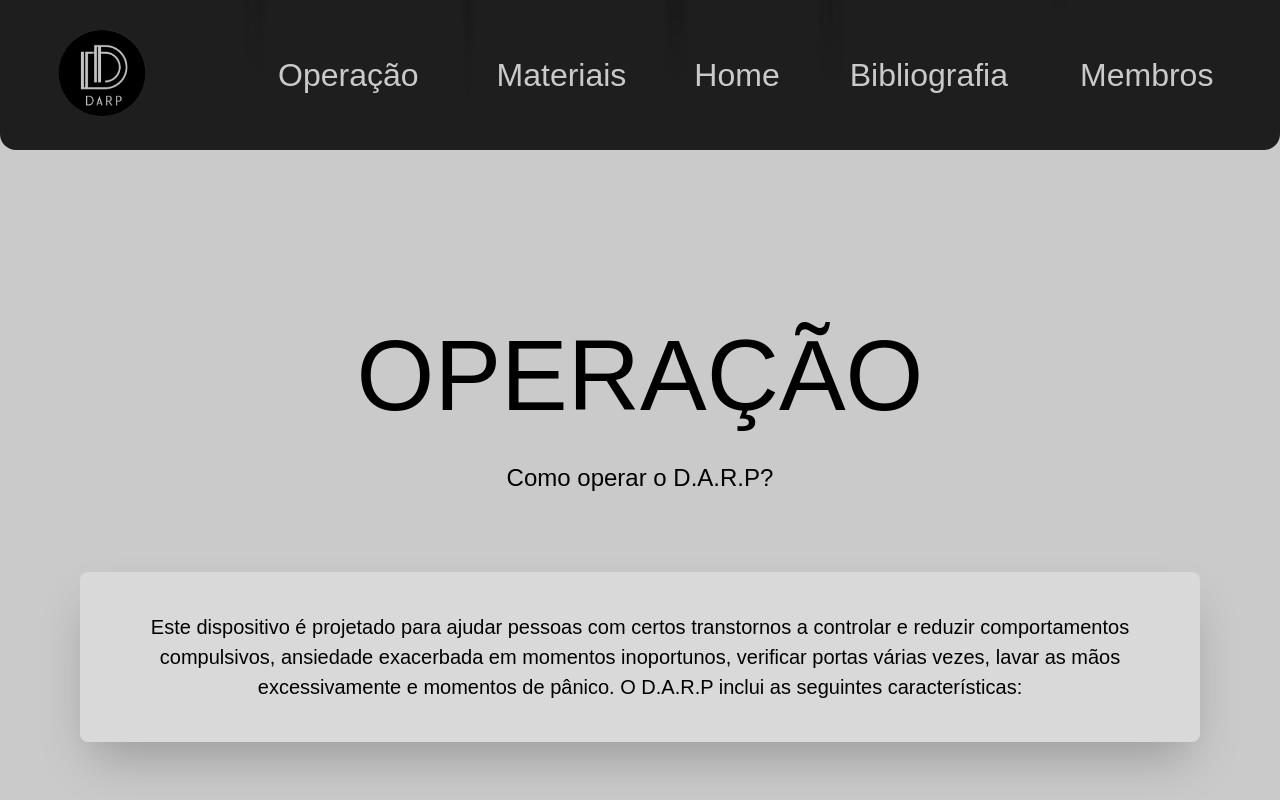
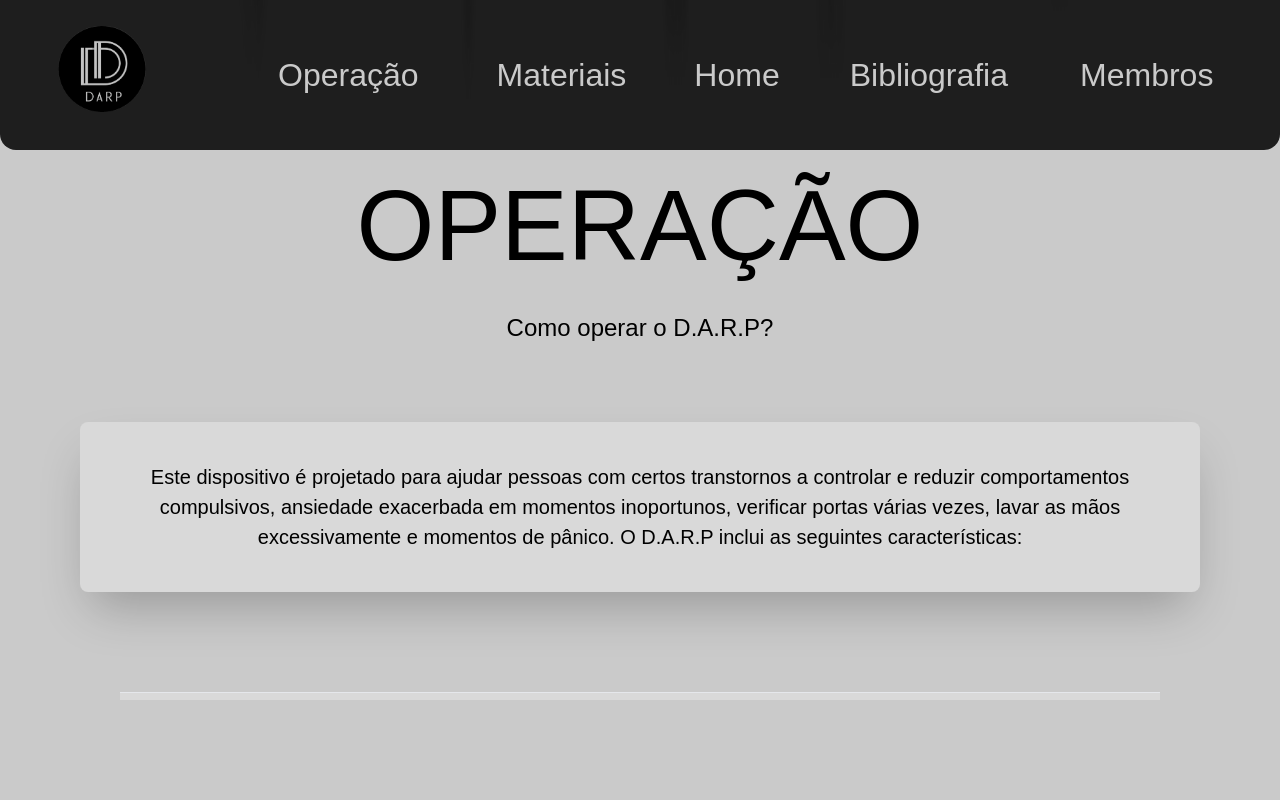
Before and after one commit to rafa-gomes-2007/Site_TCC, a React (Vite) app: page /Operacao in a window 1280 px wide. Shown: the top 800 px of the page. Built offline with nearby package versions, Linux system fonts and the light colour scheme.

Commit message:
Update Header.jsx

```diff
--- a/src/components/Header.jsx
+++ b/src/components/Header.jsx
@@ -1,6 +1,6 @@
+import React, { useState, useEffect } from 'react';
 import { Link } from "react-router-dom";
 import { List, X } from "@phosphor-icons/react";
-import { useState } from "react";
 import BotHome from "../assets/BotHome.png";
 import Membros from "../assets/Membros.png"
 import Book from "../assets/E-book.png";
@@ -9,6 +9,7 @@ import Mate from "../assets/Mate.png";
 import Logo from "../assets/Logo.png";
 
 export default function Header() {
+
 
   const [abrirMenu, setAbrirMenu] = useState(false)
 
@@ -24,17 +25,17 @@ export default function Header() {
   }
 
   return (
-    <header className="bg-fundo_nav w-full font-Questrial flex items-center h-[150px] text-cinza_fonte rounded-b-2xl max-lg:h-auto max-lg:bg-cinza-back max-lg:justify-between">
-      <div className={`flex max-lg:bg-${abrirMenu ? "[##000000]" : "[#90969C] transition-all"} max-lg:w-full pb-[2px]`} >
+    <header className="bg-fundo_nav w-full font-Questrial flex items-center h-[150px] text-cinza_fonte rounded-b-2xl max-lg:h-auto max-lg:bg-cinza-back max-lg:justify-between fixed">
+      <div className={`flex max-lg:bg-[#90969C] max-lg:w-full pb-[10px]`} >
         <button className="mt-[-100%] max-lg:mt-3 max-lg:ml-2 bg-fundo_nav px-[10px] py-[10px] rounded-2xl max-lg:mr-2 h-[50px]" onClick={handleAbrir}>
-          {abrirMenu ? <List size={32} weight="bold"/> : <X size={32} weight="bold"/>}
+          {abrirMenu ? <X size={32} weight="bold"/> : <List size={32} weight="bold"/>}
         </button>
         <img className="justify-end mb-[2px] w-[100px] mr-0 max-lg:w-[55px] max-lg:h-[50px] max-lg:mt-3 ml-auto max-lg:mr-3" src={Logo} alt="" />
 
 
       </div>
 
-      <nav className={`flex items-center justify-center space-x-10 max-lg:flex-col max-lg:bg-[#90969C] transition-all max-lg:w-full max-lg:h-auto max-lg:fixed max-lg:space-x-0 max-lg:mt-[381px] max-lg:py-5 max-lg:gap-0 max-lg:ml-${abrirMenu ? "[700px]" : "[100px]"}`}>
+      <nav className={`flex items-center justify-center space-x-10 max-lg:flex-col max-lg:bg-[#90969C] transition-all max-lg:w-full max-lg:h-auto max-lg:fixed max-lg:space-x-0 max-lg:mt-[381px] max-lg:py-5 max-lg:gap-0`} style={{ right: abrirMenu ? '0' : '-150rem' }}>
 
         <hr className='bg-[#D9D9D9] h-[6px] max-lg:w-full mx-5 mb-4'/>
 
```
